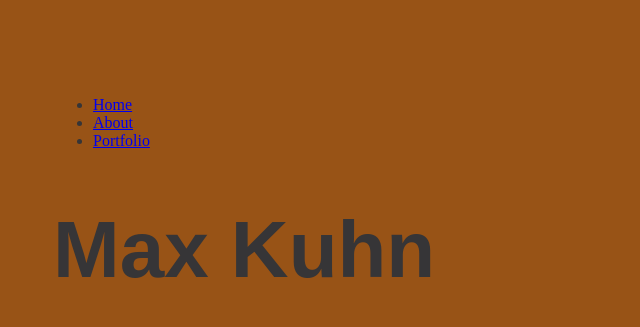
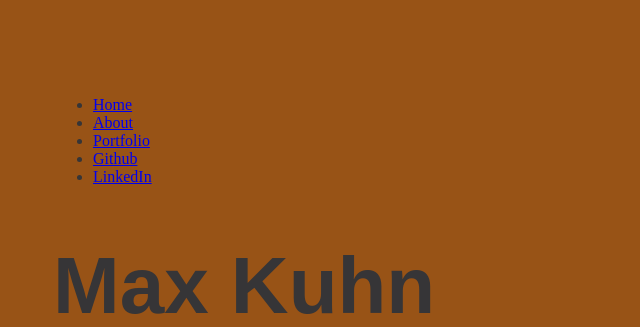
Before and after one commit to maxwellsquared/minimal-portfolio, a Gatsby site: page / in a window 1280 px wide. Shown: the top 327 px of the page, without its empty margins (203-843 px from the left). Built offline with nearby package versions, Linux system fonts and the light colour scheme; Gatsby itself is replaced by a stand-in of ours; a web font is replaced by a local one.

Commit message:
Add links and change readme

```diff
--- a/src/components/layout.js
+++ b/src/components/layout.js
@@ -10,6 +10,8 @@ const Layout = ({ pageTitle, children }) => {
                     <li className={navLinkItem}><Link to="/" className={navLinkText}>Home</Link></li>
                     <li className={navLinkItem}><Link to="/about" className={navLinkText}>About</Link></li>
                     <li className={navLinkItem}><Link to="/portfolio" className={navLinkText}>Portfolio</Link></li>
+                    <li className={navLinkItem}><Link to="https://www.github.com/maxwellsquared" className={navLinkText}>Github</Link></li>
+                    <li className={navLinkItem}><Link to="https://www.linkedin.com/in/kuhnmax" className={navLinkText}>LinkedIn</Link></li>
 
                 </ul>
             </nav>
```
Also changed, not shown: README.md.
